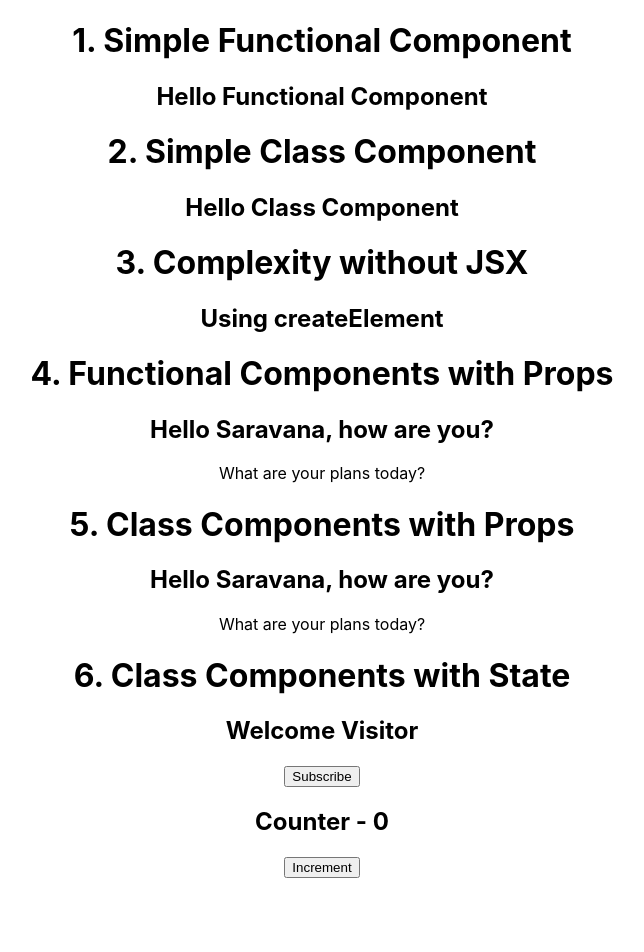
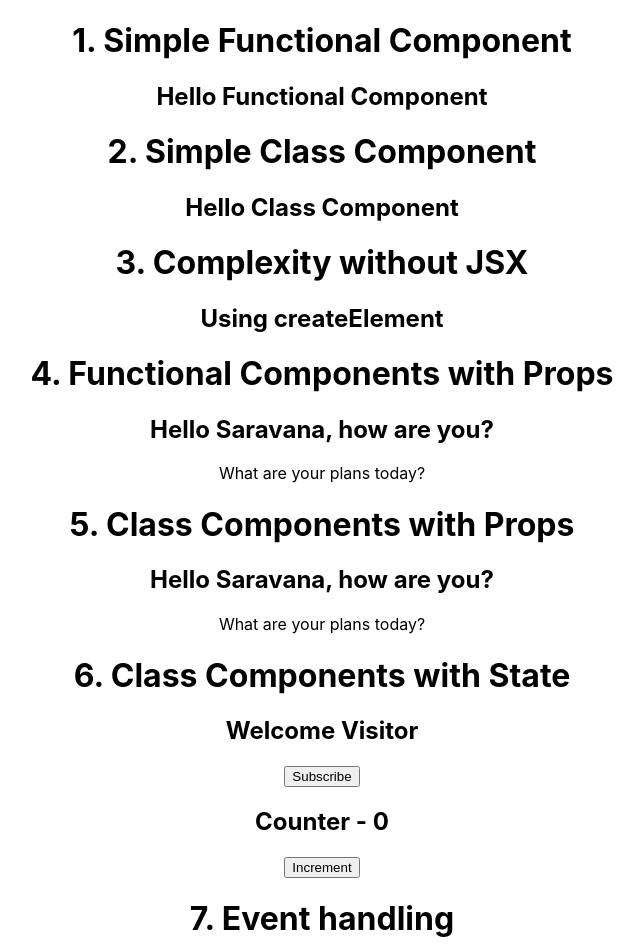
Before and after one commit to lewafa/ReactJs, a React (Create React App) app in the folder hello-world/: page / in a window 1280 px wide. Shown: the top 952 px of the page, without its empty margins (318-962 px from the left). Before the commit the page ends 878 px from the top, so only its background shows below. Built offline with nearby package versions, Linux system fonts and the light colour scheme.

Commit message:
Getting ready for event handling

```diff
--- a/hello-world/src/App.js
+++ b/hello-world/src/App.js
@@ -34,6 +34,8 @@ function App() {
       <h1>6. Class Components with State</h1>
       <ClassWithState />
       <ClassStateCounter />
+
+      <h1>7. Event handling</h1>
     </div>
   );
 }
```
